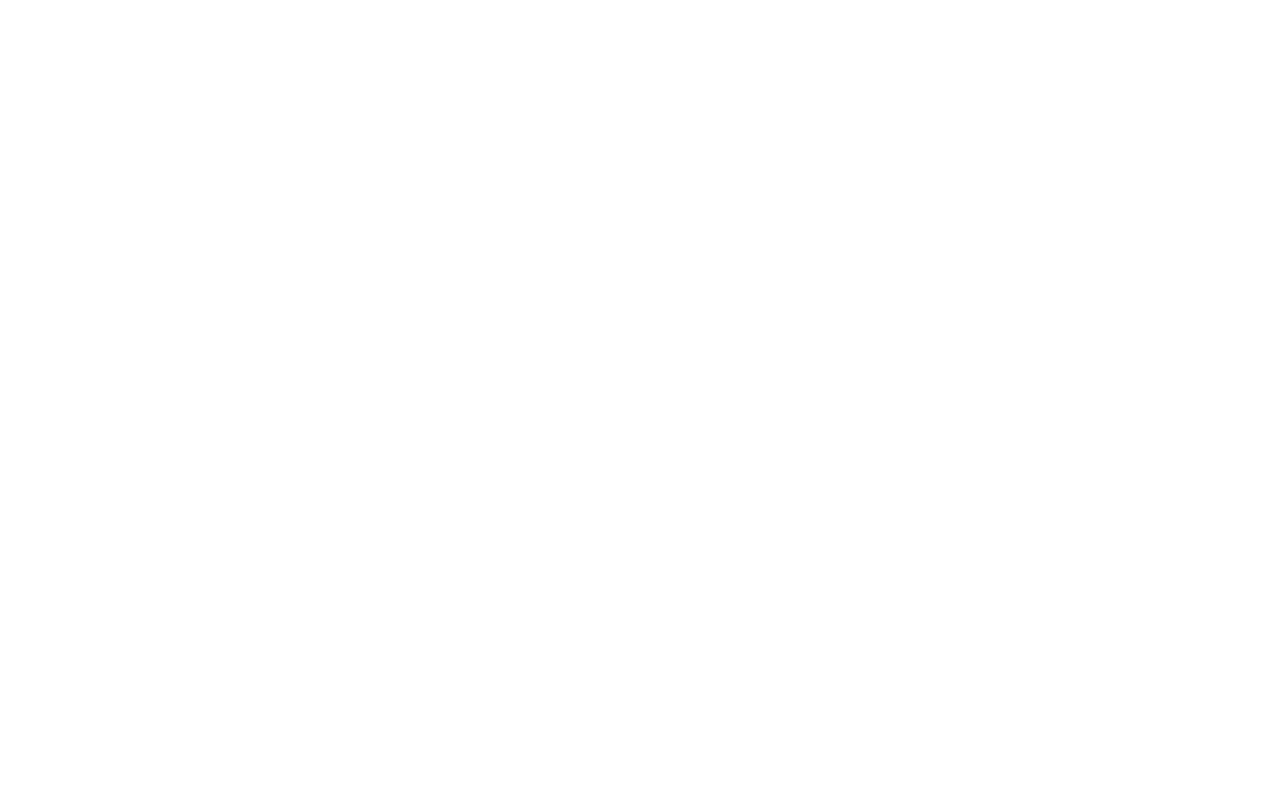
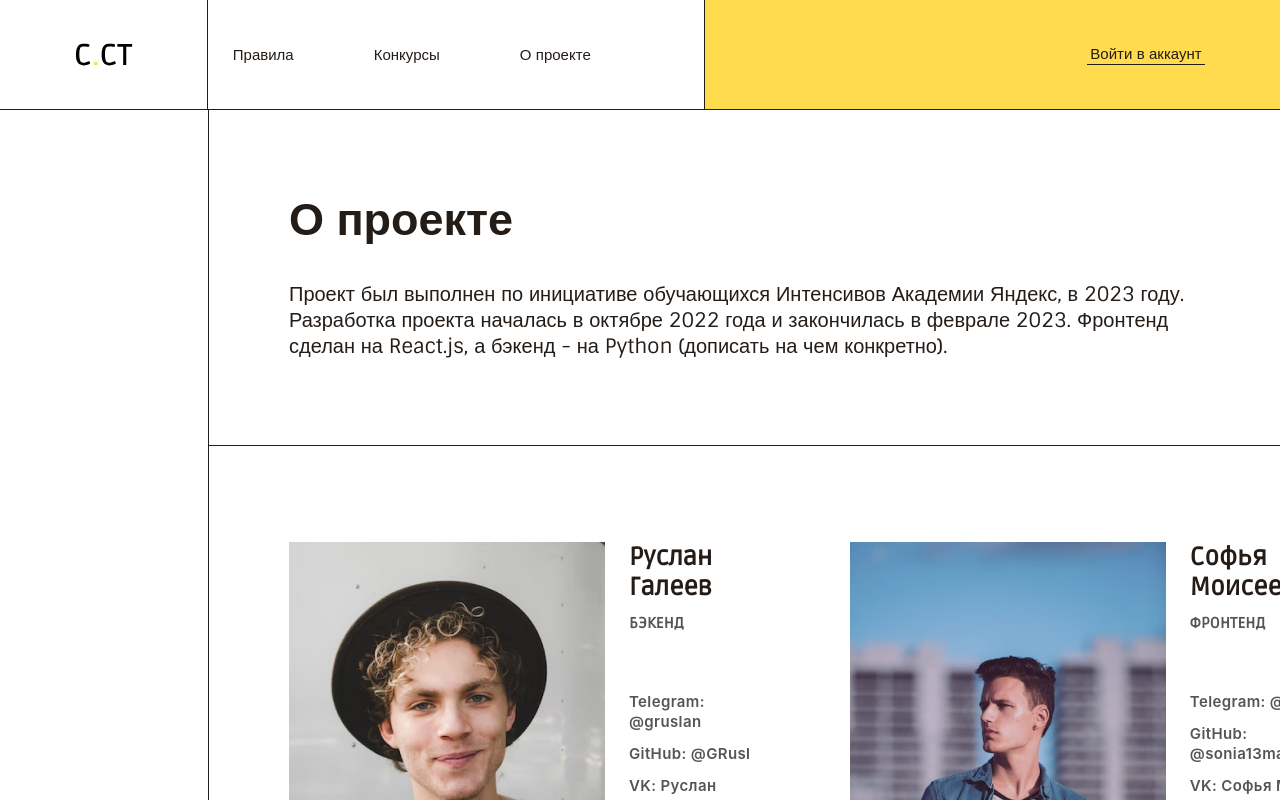
Before and after one commit to sonia13marker/creative.ct, a React (Create React App) app: page /about in a window 1280 px wide. Before the commit this address had no page. Shown: the top 800 px of the page. Built offline with nearby package versions, Linux system fonts and the light colour scheme.

Commit message:
страница "о проекте" (без адаптации)

```diff
--- a/src/App.js
+++ b/src/App.js
@@ -5,6 +5,7 @@
 import { MainPage } from './pages/MainPage/MainPage';
 import { ContestPage } from './pages/ContestPage/ContestPage';
 import infos from './constants/mock.json';
+import { AboutPage } from './pages/AboutPage/AboutPage';
 
 export const App = () => {
   return (
@@ -14,6 +15,7 @@
         <Route path="creative.ct/" element={<MainPage/>}/>
         <Route path="/rules" element={<RulesPage/>}/>
         <Route path="/contests" element={<ContestPage infos={infos}/>}/>
+        <Route path="/about" element={<AboutPage/>}/>
       </Routes>
     </BrowserRouter>
 
--- a/src/components/HeaderMenuFull/HeaderMenuFull.jsx
+++ b/src/components/HeaderMenuFull/HeaderMenuFull.jsx
@@ -8,7 +8,7 @@
         <ul className={style.nav__ul}>
             <li><a href="/rules" className={style.nav__link}>Правила</a></li>
             <li><a href="/contests" className={style.nav__link}>Конкурсы</a></li>
-            <li><a href="/#" className={style.nav__link}>О проекте</a></li>
+            <li><a href="/about" className={style.nav__link}>О проекте</a></li>
         </ul>
         <span className={style.nav__span}>
             <button className={style.span__btn}><p className={style.btn__t}>Войти в аккаунт</p></button>
--- /dev/null
+++ b/src/pages/AboutPage/AboutPage.jsx
@@ -0,0 +1,63 @@
+import style from './style.module.css';
+import ruslan from '../../images/ruslan_img.jpg';
+import sonya from '../../images/sonya_img.jpg';
+import MediaQuery from 'react-responsive';
+import { HeaderMenuFull } from '../../components/HeaderMenuFull/HeaderMenuFull';
+import { MenuHamb } from '../../components/MenuHamb/MenuHamb';
+import { Footer } from '../../components/Footer/Footer';
+import { FooterSmall } from '../../components/FooterSmall/FooterSmall';
+
+export function AboutPage () {
+    return (<div className={style.wr}>
+        <MediaQuery minWidth={700}>
+            <HeaderMenuFull />
+        </MediaQuery>
+        <MediaQuery maxWidth={699}>
+            <MenuHamb/>
+        </MediaQuery>
+            <div className={style.wrapper}>
+                <section className={style.section_text}>
+                    <h2 className={style.text__h2}>О проекте</h2>
+                    <p className={style.text__p}>
+                    Проект был выполнен по инициативе обучающихся Интенсивов Академии Яндекс, в 2023 году. Разработка проекта началась в октябре 2022 года и закончилась в феврале 2023. Фронтенд сделан на React.js, а бэкенд - на Python (дописать на чем конкретно).
+                    </p>
+                </section>
+                <div className={style.block__members}>
+                    <span className={style.members}>
+                        <img src={ruslan} alt="фото участника"/>
+
+                        <span className={style.members__media}>
+                            <h3 className={style.members__h3}>Руслан Галеев</h3>
+                            <span className={style.members__post}>БЭкенд</span>
+                            <p className={style.media__links}><a href="https://t.me/Gruslans" target="blank">Telegram: @gruslan</a></p>
+                            <p className={style.media__links}><a href="https://github.com/GRusl" target="blank">GitHub: @GRusl</a></p>
+                            <p className={style.media__links}><a href="https://vk.com/galeev.ruslan" target="blank">VK: Руслан Галеев</a></p>
+                        </span>
+                    </span>
+
+                    <span className={style.members}>
+                        <img src={sonya} alt="фото участника"/>
+
+                        <span className={style.members__media}>
+                            <h3 className={style.members__h3}>Софья Моисеева</h3>
+                            <span className={style.members__post}>Фронтенд</span>
+                            <p className={style.media__links}><a href="https://t.me/username_marker" target="blank">Telegram: @marker</a></p>
+                            <p className={style.media__links}><a href="https://github.com/sonia13marker" target="blank">GitHub: @sonia13marker</a></p>
+                            <p className={style.media__links}><a href="https://vk.com/mmarkerr" target="blank">VK: Софья Маркер</a></p>
+                        </span>
+                    </span>
+                </div>
+            </div>
+
+
+
+        <MediaQuery minWidth={576}>
+            <Footer/>
+        </MediaQuery>
+        <MediaQuery maxWidth={575}>
+            <FooterSmall />
+        </MediaQuery>
+    </div>
+
+    )
+}
--- /dev/null
+++ b/src/pages/AboutPage/style.module.css
@@ -0,0 +1,103 @@
+* {
+    padding: 0;
+    margin: 0;
+    box-sizing: border-box;
+}
+.wr {
+    overflow-x: hidden;
+    width: 100vw;
+    height: auto;
+}
+
+.wrapper {
+    width: 90vw;
+    height: 100%;
+    display: grid;
+    grid-template-columns: 1fr;
+    grid-template-rows: 21rem 1fr;
+    border-left: 1.5px solid var(--main-black);
+    margin-left: 13rem;
+}
+
+.section_text {
+    display: flex;
+    flex-direction: column;
+    justify-content: flex-start;
+    align-items: flex-start;
+    padding-left: 5rem;
+    border-bottom: 1.5px solid var(--main-black);
+    width: 100%;
+}
+
+.text__h2 {
+    font-family: 'Sintony', sans-serif;
+    font-weight: 700;
+    font-size: 45px;
+    color: var(--main-black);
+    margin-top: 5rem;
+}
+
+.text__p {
+    font-family: 'Sintony', sans-serif;
+    font-weight: 400;
+    font-size: 20px;
+    color: var(--main-black);
+    max-width: 58rem;
+    margin-top: 2rem;
+}
+
+.block__members {
+    display: flex;
+    flex-direction: row;
+    margin-bottom: 15rem;
+}
+
+.members {
+    display: flex;
+    flex-direction: row;
+    margin-top: 6rem;
+    padding-left: 5rem;
+
+}
+
+.members__media {
+    margin-left: 1.5rem;
+}
+
+
+.members__h3 {
+    font-family: 'Ruda', sans-serif;
+    font-weight: 700;
+    font-size: 25px;
+    color: var(--main-black);
+
+}
+
+.members__post {
+    font-family: 'Ruda', sans-serif;
+    font-weight: 600;
+    font-size: 15px;
+    letter-spacing: 0.015em;
+    text-transform: uppercase;
+    color: #555;
+    margin-top: 12px;
+    display: block;
+    margin-bottom: 60px;
+}
+
+.media__links {
+    font-family: 'Sintony', sans-serif;
+    font-weight: 600;
+    font-size: 15px;
+    letter-spacing: 0.025em;
+    color: #555;
+    display: block;
+    margin-bottom: 12px;
+
+}
+
+.media__links > a {
+    text-decoration: none;
+    color: #555;
+
+}
```
Also changed, not shown: src/images/ruslan_img.jpg (added), src/images/sonya_img.jpg (added).
